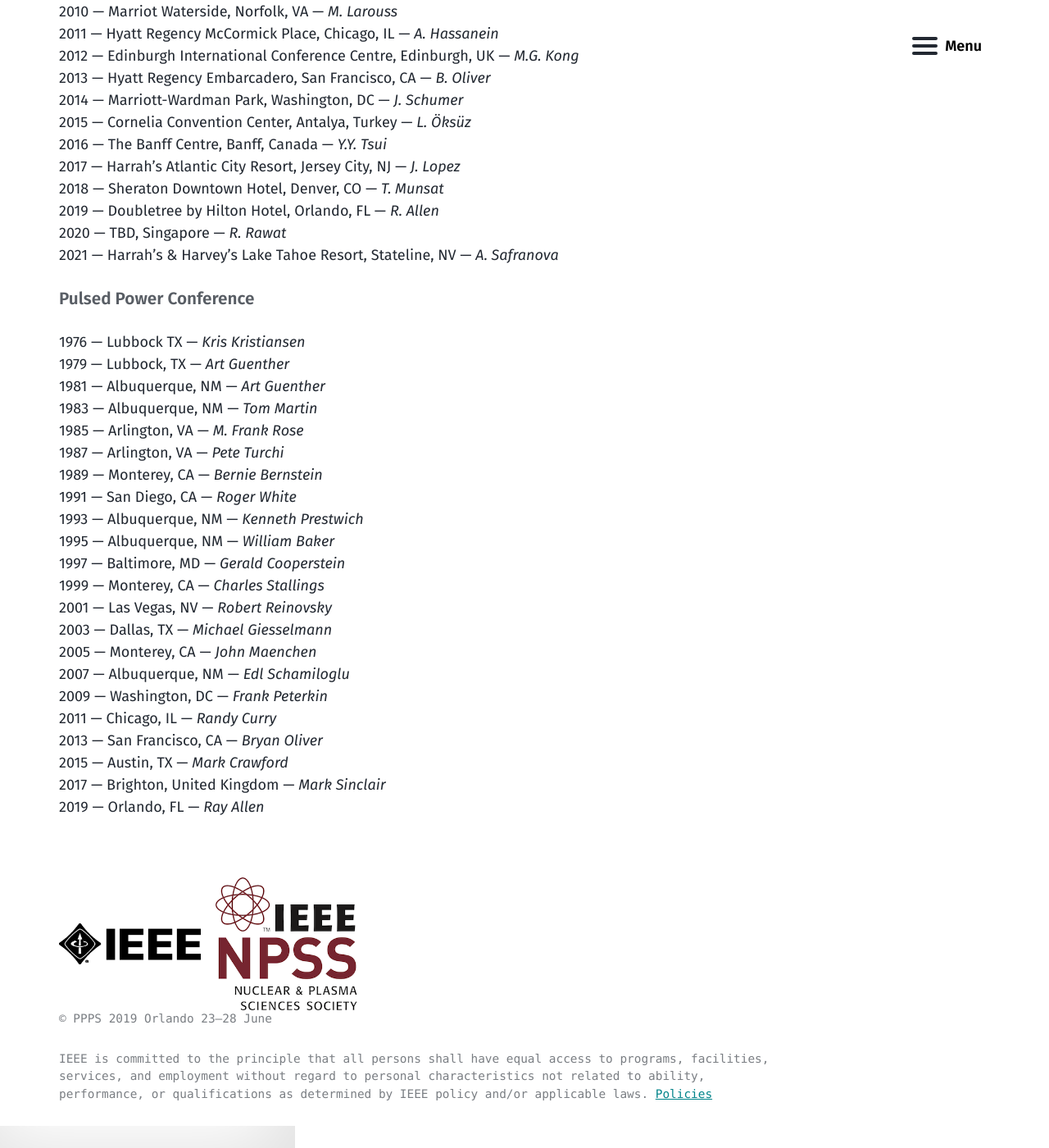
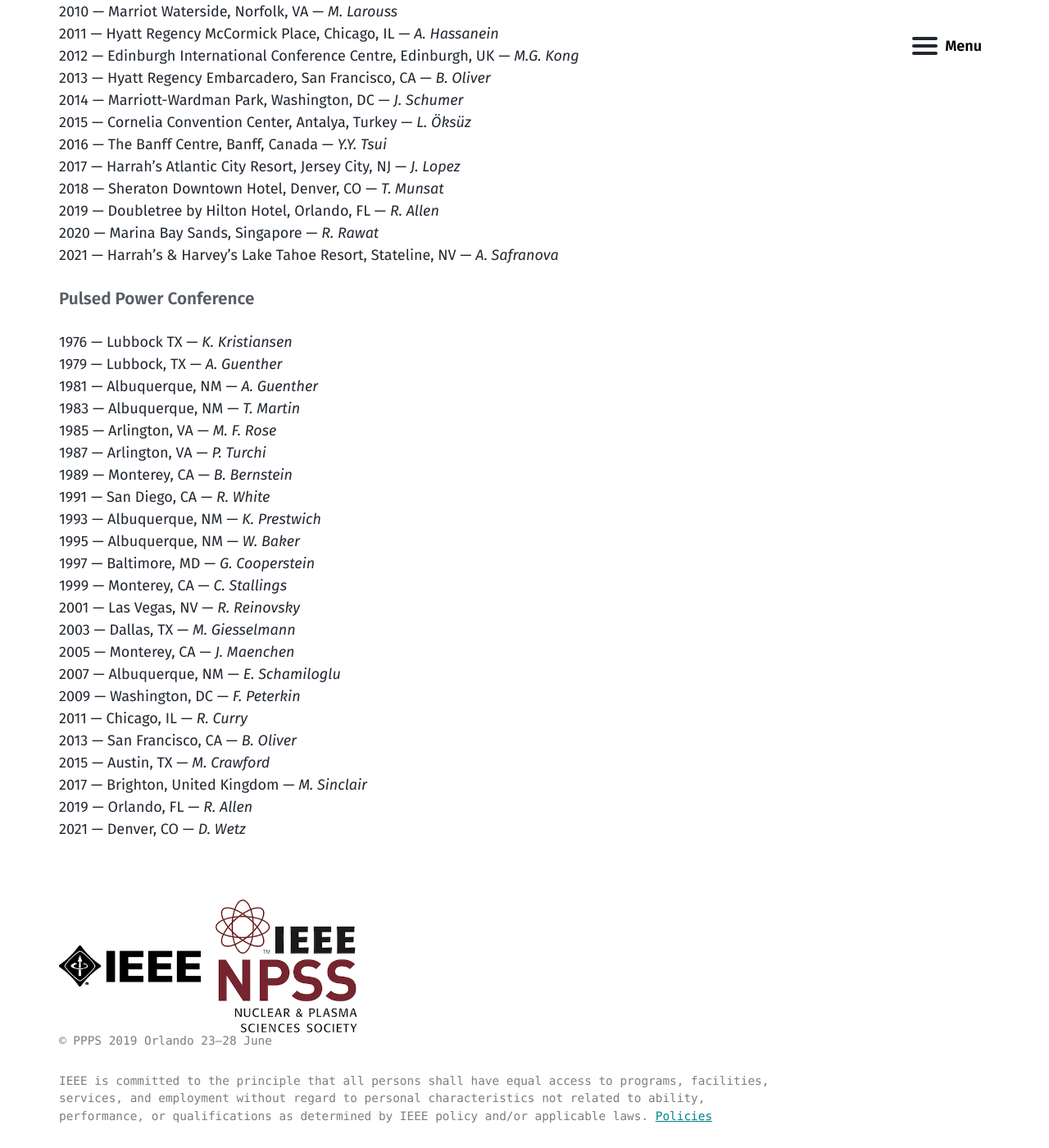
Before and after one commit to ppps2019/ppps2019.github.io, a Jekyll site: the page built from _info_articles/history.md, in a window 1280 px wide and 1400 px high, scrolled down 1572 px. Shown: the whole window at 82% size. Built offline with Jekyll 4.4.1, drawn with Linux system fonts in a browser that asks for light colours.

```diff
--- a/_data/chairs.yml
+++ b/_data/chairs.yml
@@ -21,7 +21,7 @@ josh_leckbee:
 arati_dasgupta:
     name: Arati Dasgupta
     email: minicourse@ppps2019.org
-    position: Minicourse Organizer
+    position: Minicourse and WIE Reception Organizer
     avatar: arati-photo.jpg
 
 stuart_jackson:
--- a/_data/icops.csv
+++ b/_data/icops.csv
@@ -45,5 +45,5 @@ Year,Location,Chair,City
 2017,Harrah's Atlantic City Resort,J. Lopez,"Jersey City, NJ"
 2018,Sheraton Downtown Hotel,T. Munsat,"Denver, CO"
 2019,Doubletree by Hilton Hotel,R. Allen,"Orlando, FL"
-2020,TBD,R. Rawat,Singapore
+2020,Marina Bay Sands,R. Rawat,Singapore
 2021,Harrah's & Harvey's Lake Tahoe Resort,A. Safranova,"Stateline, NV"
--- a/_data/pulsedpower.csv
+++ b/_data/pulsedpower.csv
@@ -1,23 +1,24 @@
 Year,City,Chair,Affiliation
-1976,Lubbock TX,Kris Kristiansen,"Texas Tech University, TX"
-1979,"Lubbock, TX",Art Guenther,"Air Force Weapons Laboratory, NM"
-1981,"Albuquerque, NM",Art Guenther,"Air Force Weapons Laboratory, NM"
-1983,"Albuquerque, NM",Tom Martin,"Sandia National Laboratories, NM"
-1985,"Arlington, VA",M. Frank Rose,"Naval Surface Warfare Center, VA"
-1987,"Arlington, VA",Pete Turchi,"R&D Associates, VA"
-1989,"Monterey, CA",Bernie Bernstein,"Physics International Company, CA"
-1991,"San Diego, CA",Roger White,"Maxwell Laboratories, Inc., CA"
-1993,"Albuquerque, NM",Kenneth Prestwich,"Sandia National Laboratories, NM"
-1995,"Albuquerque, NM",William Baker,"Air Force Phillips Laboratory, NM"
-1997,"Baltimore, MD",Gerald Cooperstein,"Naval Research Laboratory, DC"
-1999,"Monterey, CA",Charles Stallings,"Maxwell Physics International, Inc., CA"
-2001,"Las Vegas, NV",Robert Reinovsky,"Los Alamos National Laboratory, NM"
-2003,"Dallas, TX",Michael Giesselmann,"Texas Tech University, TX"
-2005,"Monterey, CA",John Maenchen,"Sandia National Laboratories, NM"
-2007,"Albuquerque, NM",Edl Schamiloglu,"University of New Mexico, NM"
-2009,"Washington, DC",Frank Peterkin,"Naval Surface Warfare Center, Dahlgren, VA"
-2011,"Chicago, IL",Randy Curry,"University of Missouri at Columbia, MO"
-2013,"San Francisco, CA",Bryan Oliver,"San Francisco, CA"
-2015,"Austin, TX",Mark Crawford,Los Alamos National Laboratory
-2017,"Brighton, United Kingdom",Mark Sinclair,AWE
-2019,"Orlando, FL",Ray Allen,Naval Research Lab
+1976,Lubbock TX,K. Kristiansen,"Texas Tech University, TX"
+1979,"Lubbock, TX",A. Guenther,"Air Force Weapons Laboratory, NM"
+1981,"Albuquerque, NM",A. Guenther,"Air Force Weapons Laboratory, NM"
+1983,"Albuquerque, NM",T. Martin,"Sandia National Laboratories, NM"
+1985,"Arlington, VA",M. F. Rose,"Naval Surface Warfare Center, VA"
+1987,"Arlington, VA",P. Turchi,"R&D Associates, VA"
+1989,"Monterey, CA",B. Bernstein,"Physics International Company, CA"
+1991,"San Diego, CA",R. White,"Maxwell Laboratories, Inc., CA"
+1993,"Albuquerque, NM",K. Prestwich,"Sandia National Laboratories, NM"
+1995,"Albuquerque, NM",W. Baker,"Air Force Phillips Laboratory, NM"
+1997,"Baltimore, MD",G. Cooperstein,"Naval Research Laboratory, DC"
+1999,"Monterey, CA",C. Stallings,"Maxwell Physics International, Inc., CA"
+2001,"Las Vegas, NV",R. Reinovsky,"Los Alamos National Laboratory, NM"
+2003,"Dallas, TX",M. Giesselmann,"Texas Tech University, TX"
+2005,"Monterey, CA",J. Maenchen,"Sandia National Laboratories, NM"
+2007,"Albuquerque, NM",E. Schamiloglu,"University of New Mexico, NM"
+2009,"Washington, DC",F. Peterkin,"Naval Surface Warfare Center, Dahlgren, VA"
+2011,"Chicago, IL",R. Curry,"University of Missouri at Columbia, MO"
+2013,"San Francisco, CA",B. Oliver,"San Francisco, CA"
+2015,"Austin, TX",M. Crawford,Los Alamos National Laboratory
+2017,"Brighton, United Kingdom",M. Sinclair,AWE
+2019,"Orlando, FL",R. Allen,Naval Research Lab
+2021,"Denver, CO",D. Wetz,UT Arlington
--- a/_sass/_mygallery.scss
+++ b/_sass/_mygallery.scss
@@ -7,9 +7,11 @@
   border-radius: 150px;
 }
 
+
 .gallery div.item {
     display: block;
     margin: 2em;
+    width: 170px;
     @include breakpoint($medium) {
         display: inline;
         float: left;
```
Also changed, not shown: _data/organizers.yml (+26 -0 lines), _info_articles/organizers.md (added, +41 -0 lines), index.md (+13 -8 lines), images/b-oliver.jpg (added), images/lisa-boyd.jpg (added), images/redondo.jpg (added), images/sterling_beeson.jpg (added).
